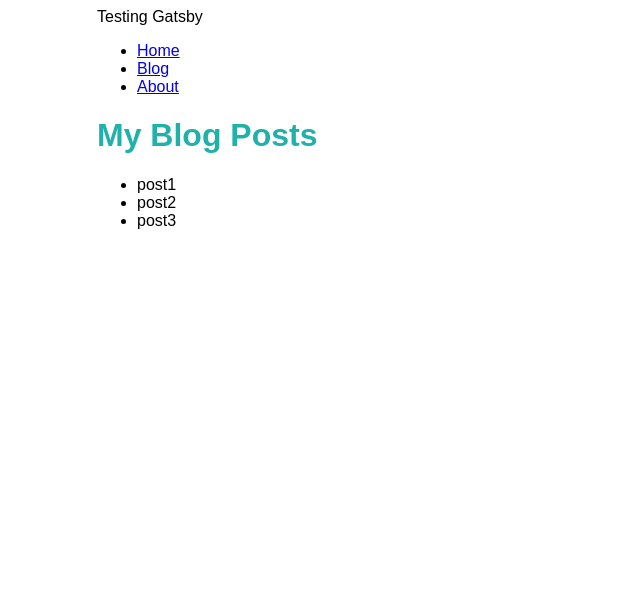
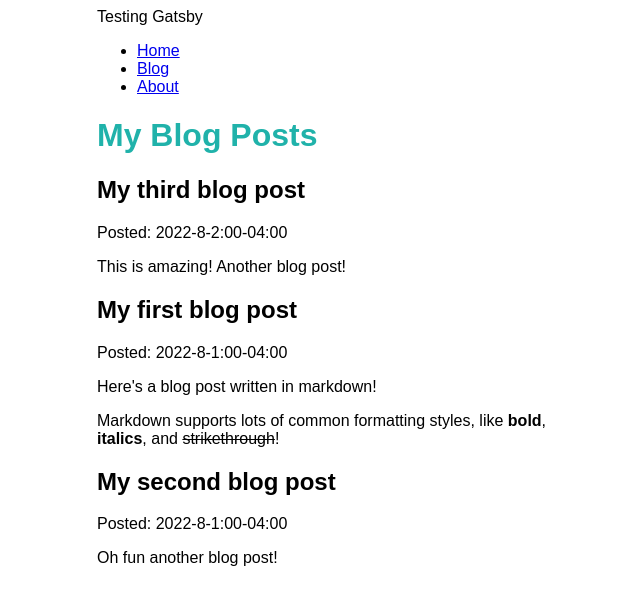
Before and after one commit to UnsignedArduino/Testing-Gatsby, a Gatsby site: page /blog in a window 1280 px wide. Shown: the whole page, without its empty margins (293-933 px from the left). Built offline with nearby package versions, Linux system fonts and the light colour scheme; Gatsby itself is replaced by a stand-in of ours.

Commit message:
Finish part 5

```diff
--- a/blog/post1.mdx
+++ b/blog/post1.mdx
@@ -0,0 +1,8 @@
+---
+title: "My first blog post"
+date: 2022-8-1:00-04:00
+---
+
+Here's a blog post written in markdown!
+
+Markdown supports lots of common formatting styles, like **bold**, __italics__, and ~~strikethrough~~!
--- a/blog/post2.mdx
+++ b/blog/post2.mdx
@@ -0,0 +1,6 @@
+---
+title: "My second blog post"
+date: 2022-8-1:00-04:00
+---
+
+Oh fun another blog post!
--- a/blog/post3.mdx
+++ b/blog/post3.mdx
@@ -0,0 +1,6 @@
+---
+title: "My third blog post"
+date: 2022-8-2:00-04:00
+---
+
+This is amazing! Another blog post!
--- a/gatsby-config.js
+++ b/gatsby-config.js
@@ -11,6 +11,7 @@
         name: "blog",
         path: `${__dirname}/blog`
       }
-    }
+    },
+    "gatsby-plugin-mdx"
   ],
 };
--- a/package.json
+++ b/package.json
@@ -15,8 +15,11 @@
     "clean": "gatsby clean"
   },
   "dependencies": {
+    "@mdx-js/mdx": "^1.6.22",
+    "@mdx-js/react": "^1.6.22",
     "gatsby": "^4.19.2",
     "gatsby-plugin-image": "^2.20.0",
+    "gatsby-plugin-mdx": "^3.20.0",
     "gatsby-plugin-sharp": "^4.20.0",
     "gatsby-source-filesystem": "^4.20.0",
     "react": "^18.1.0",
--- a/src/pages/blog.js
+++ b/src/pages/blog.js
@@ -1,30 +1,36 @@
 import * as React from "react";
 import { graphql } from "gatsby";
+import { MDXRenderer } from "gatsby-plugin-mdx";
 import Layout from "../components/Layout";
 
 const BlogPage = ({ data }) => {
   return (
     <Layout pageTitle="My Blog Posts">
-      <ul>
-        {
-          data.allFile.nodes.map(node => {
-            return (
-              <li key={node.name}>
-                {node.name}
-              </li>
-            );
-          })
-        }
-      </ul>
+      {
+        data.allMdx.nodes.map((node) => (
+          <article key={node.id}>
+            <h2>{node.frontmatter.title}</h2>
+            <p>Posted: {node.frontmatter.date}</p>
+            <MDXRenderer>
+              {node.body}
+            </MDXRenderer>
+          </article>
+        ))
+      }
     </Layout>
   );
 };
 
 export const query = graphql`
   query {
-    allFile {
+    allMdx(sort: {fields: frontmatter___date, order: DESC}) {
       nodes {
-        name
+        frontmatter {
+          date
+          title
+        }
+        id
+        body
       }
     }
   }
```
Also changed, not shown: 1 other file.
